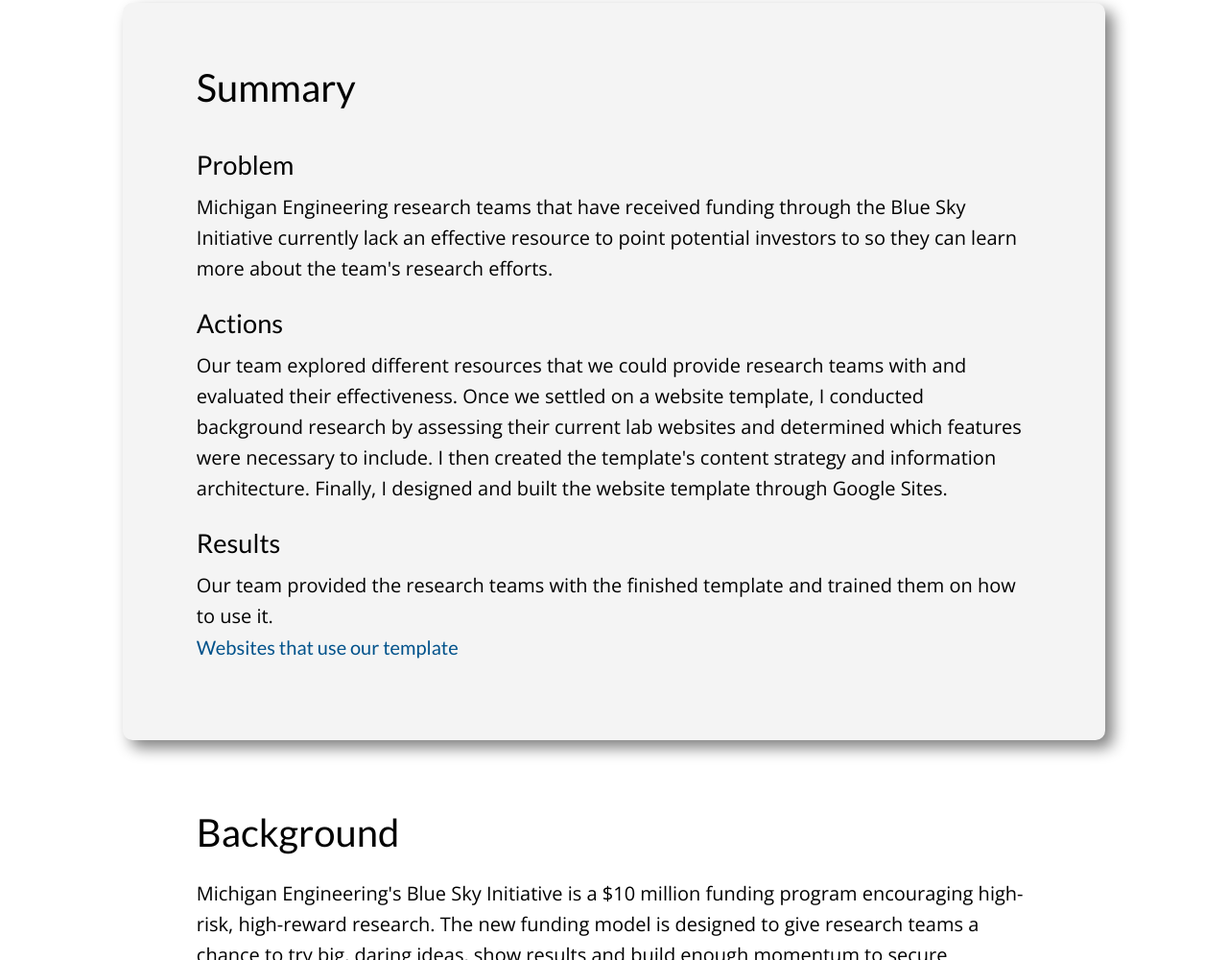
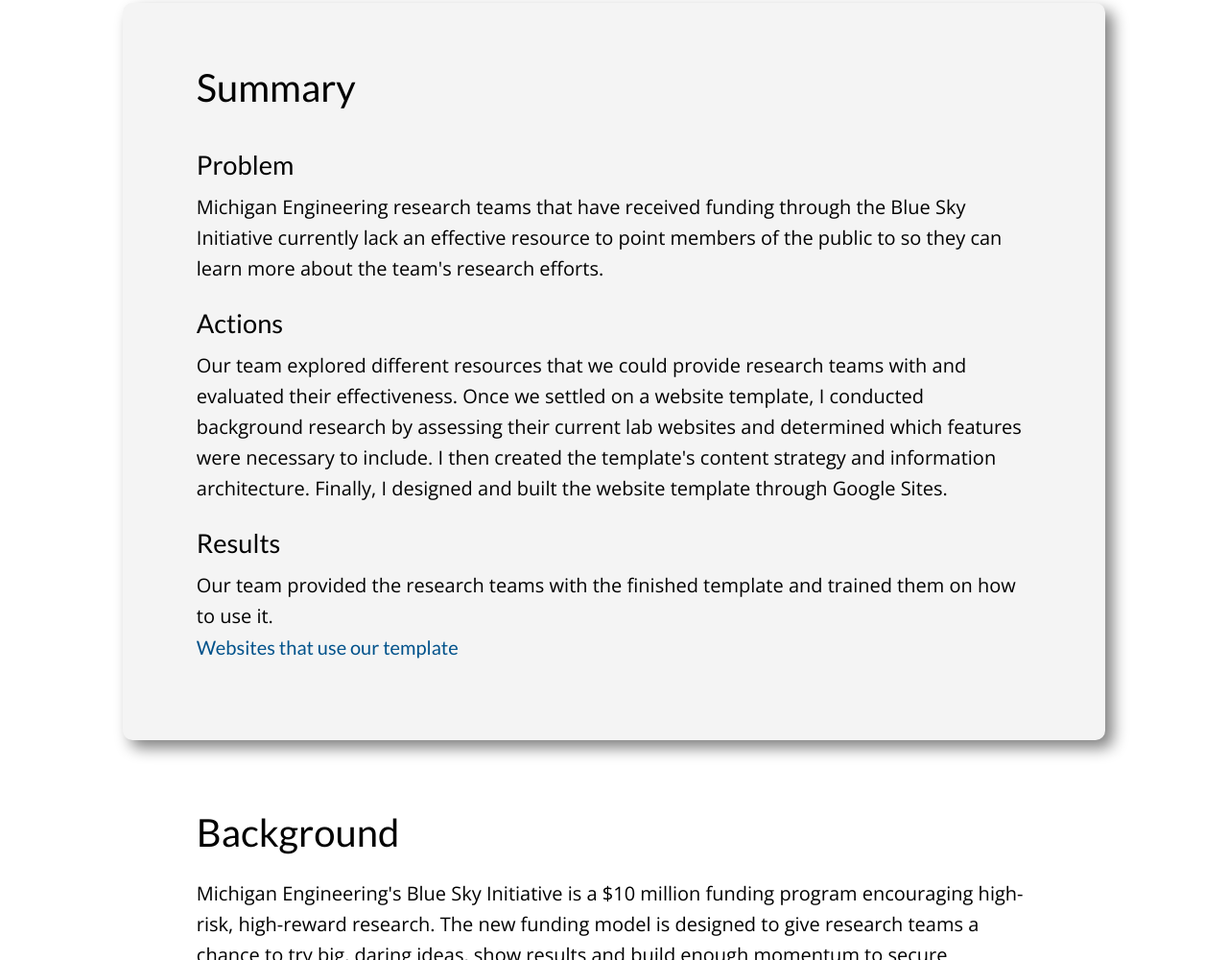
Before and after one commit to rmconnot/portfolio, a plain HTML site: page blue-sky.html in a window 1280 px wide. Shown: the part 1061-2061 px from the top of the page at 96% size. Drawn offline with nearby package versions, Linux system fonts and the light colour scheme.

Commit message:
Add files via upload

```diff
--- a/blue-sky.html
+++ b/blue-sky.html
@@ -40,7 +40,7 @@ href = "main.css" />
                 <h2 class='case-study-heading'>Summary</h2>
                 <h3 class='case-study-subheading' id='first-summary-subheading'>Problem</h3>
                 <p class='case-study-paragraph'>Michigan Engineering research teams that have received funding through the Blue Sky Initiative
-                    currently lack an effective resource to point potential investors to so they can learn more about the team's research efforts.
+                    currently lack an effective resource to point members of the public to so they can learn more about the team's research efforts.
                 </p>
                 <h3 class='case-study-subheading'>Actions</h3>
                 <p class='case-study-paragraph'>Our team explored different resources that we could provide research teams with and evaluated
```
